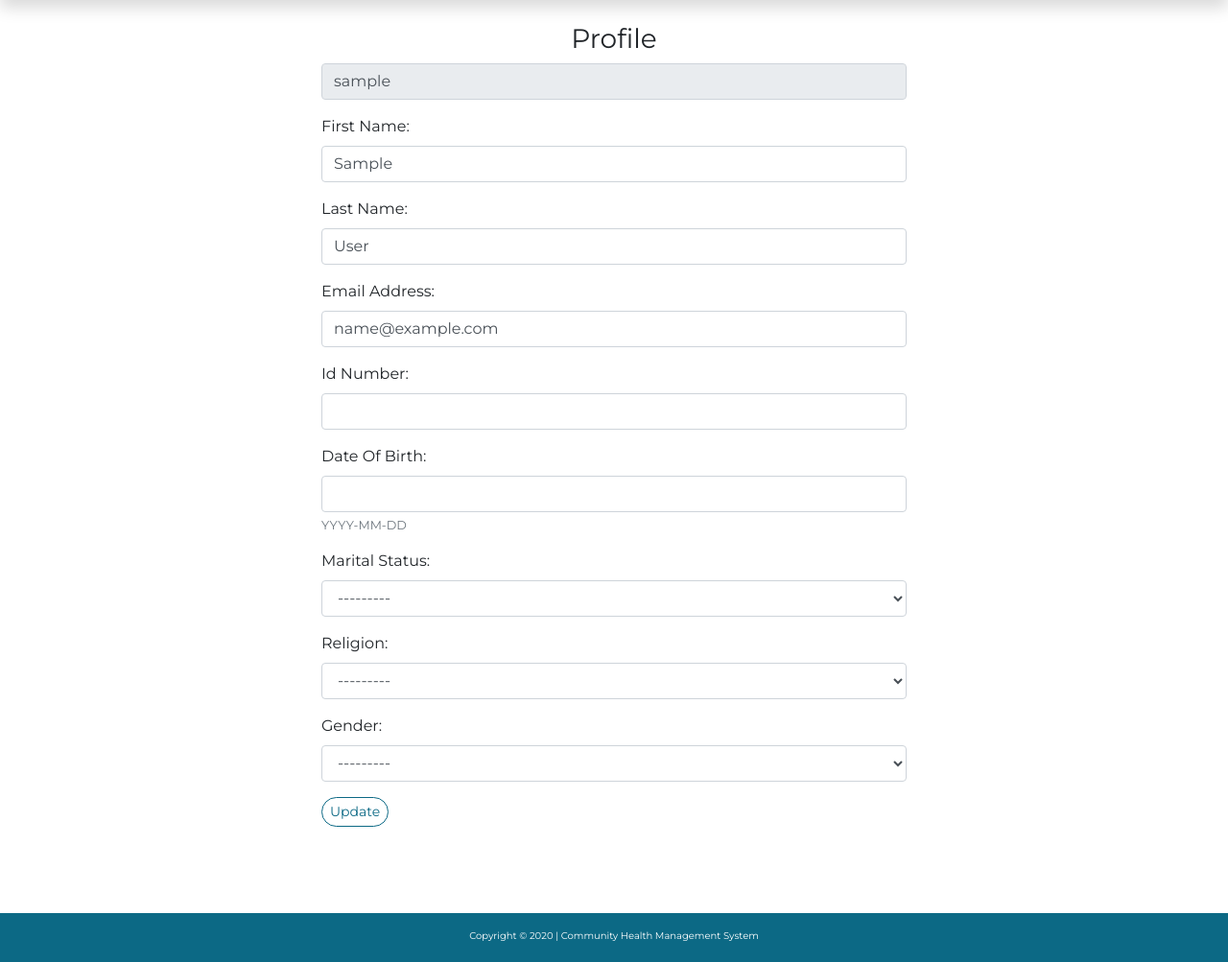
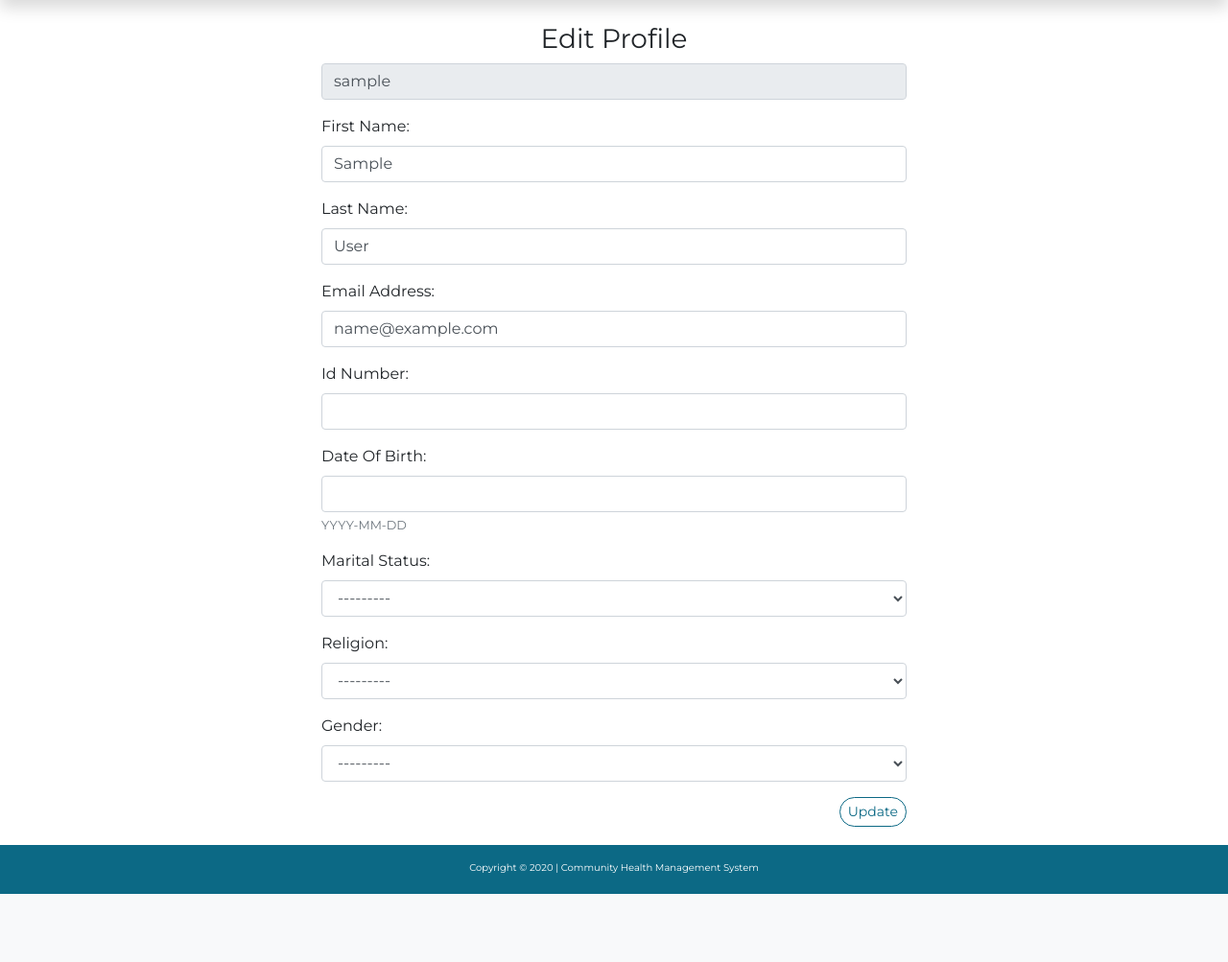
Before and after one commit to BuildForSDGCohort2/Team-213-A, a Django app: page /profile/edit/ in a window 1280 px wide. Shown: the part 76-1079 px from the top of the page at 96% size. After the commit the page ends 1008 px from the top, so only its background shows below. Run offline with Django 3.2, Linux system fonts and the light colour scheme; the visitor is signed in with stand-in values (Sample User, id 1); some libraries are stand-ins or nearby versions.

Commit message:
Update look.

```diff
--- a/accounts/templates/accounts/edit_profile.html
+++ b/accounts/templates/accounts/edit_profile.html
@@ -8,7 +8,7 @@
 
 <section>
     <div class="col-lg-6 mx-auto">
-        <h3 class="text-center">Profile</h3>
+        <h3 class="text-center">Edit Profile</h3>
         <form class="form-group" action="{% url 'accounts:edit_profile' %}" method="POST" novalidate>
             {% csrf_token %}
             {% for hidden_field in user_form.hidden_fields %}
@@ -119,7 +119,7 @@
                 {% endif %}
             </div>
             {% endfor %}
-            <button type="submit" class="btn btn-sm btn-outline-primary mb-4">Update</button>
+            <button type="submit" class="btn btn-sm btn-outline-primary mb-4 float-right">Update</button>
         </form>
     </div>
 </section>
--- a/accounts/templates/base.html
+++ b/accounts/templates/base.html
@@ -43,7 +43,7 @@
         aria-controls="navbarResponsive" aria-expanded="false" aria-label="Toggle navigation">
         <span class="navbar-toggler-icon"></span>
       </button>
-      <div class="collapse navbar-collapse" id="navbarResponsive">
+      <div class="collapse navbar-collapse text-center" id="navbarResponsive">
         <ul class="navbar-nav ml-auto">
           <li class="nav-item">
             <a class="nav-link js-scroll-trigger" href="/#services">Services</a>
```
